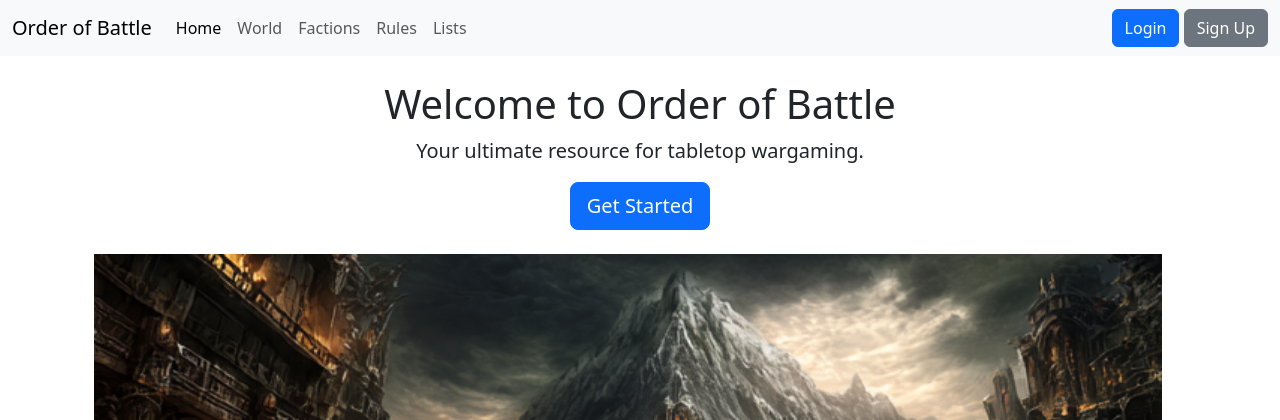
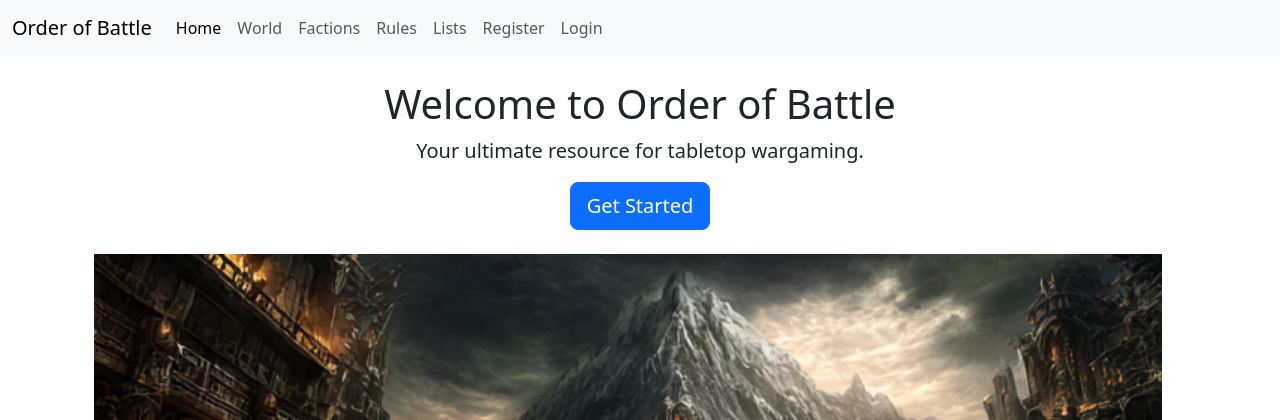
Before and after one commit to Jcasa08/Order-of-Battle, a Django app: page / in a window 1280 px wide. Shown: the top 420 px of the page. Run offline with Django 5.2, Linux system fonts and the light colour scheme; some libraries are stand-ins or nearby versions.

Commit message:
add aria labels to base.html and added login/logout functionality

```diff
--- a/templates/base.html
+++ b/templates/base.html
@@ -1,5 +1,8 @@
 {% load static %}
 {% url 'home' as home_url %}
+{% url 'world' as world_url %}
+{% url 'factions' as factions_url %}
+{% url 'armylist_list' as armylist_list_url %}
 
 <!DOCTYPE html>
 <html lang="en">
@@ -16,36 +19,45 @@
 <body>
     <header>
         <!-- Navbar -->
-        <nav class="navbar navbar-expand-lg bg-body-tertiary">
+        <nav class="navbar navbar-expand-lg bg-body-tertiary" aria-label="Main navigation">
             <div class="container-fluid">
                 <a class="navbar-brand" href="{% url 'home' %}">Order of Battle</a>
                 <button class="navbar-toggler" type="button" data-bs-toggle="collapse" data-bs-target="#navbarSupportedContent" aria-controls="navbarSupportedContent" aria-expanded="false" aria-label="Toggle navigation">
-                <span class="navbar-toggler-icon"></span>
+                    <span class="navbar-toggler-icon"></span>
                 </button>
                 <div class="collapse navbar-collapse" id="navbarSupportedContent">
                     <ul class="navbar-nav me-auto mb-2 mb-lg-0">
                         <li class="nav-item">
-                            <a class="nav-link active" aria-current="page" href="{% url 'home' %}">Home</a>
+                            <a class="nav-link {% if request.path == home_url %}active{% endif %}" {% if request.path == home_url %}aria-current="page"{% endif %} href="{% url 'home' %}">Home</a>
                         </li>
                         <li class="nav-item">
-                            <a class="nav-link" href="{% url 'world' %}">World</a>
+                            <a class="nav-link {% if request.path == world_url %}active{% endif %}" {% if request.path == world_url %}aria-current="page"{% endif %} href="{% url 'world' %}">World</a>
                         </li>
                         <li class="nav-item">
-                            <a class="nav-link" href="{% url 'factions' %}">Factions</a>
+                            <a class="nav-link {% if request.path == factions_url %}active{% endif %}" {% if request.path == factions_url %}aria-current="page"{% endif %} href="{% url 'factions' %}">Factions</a>
                         </li>
                         <li class="nav-item">
                             <a class="nav-link" href="#">Rules</a>
                         </li>
                         <li class="nav-item">
-                            <a class="nav-link" href="{% url 'armylist_list' %}">Lists</a>
+                            <a class="nav-link {% if request.path == armylist_list_url %}active{% endif %}" {% if request.path == armylist_list_url %}aria-current="page"{% endif %} href="{% url 'armylist_list' %}">Lists</a>
                         </li>
+                        {% if user.is_authenticated %}
+                        <li class="nav-item">
+                            <a class="nav-link" href="{% url 'account_logout' %}">Logout</a>
+                        </li>
+                        {% else %}
+                        <li class="nav-item">
+                            <a class="nav-link" href="{% url 'account_signup' %}">Register</a>
+                        </li>
+                        <li class="nav-item">
+                            <a class="nav-link" href="{% url 'account_login' %}">Login</a>
+                        </li>
+                        {% endif %}
                     </ul>
                 </div>
-                <div>
-                    <a class='btn btn-primary' href='#'>Login</a>
-                    <a class='btn btn-secondary' href='#'>Sign Up</a>
             </div>
-            </nav>
+        </nav>
 
     </header>
     <!-- Main Content -->
@@ -54,10 +66,11 @@
         {% endblock content %}
     </main>
 
-    <footer class="bg-light text-center text-lg-start mt-4">
+    <footer class="bg-light text-center text-lg-start mt-4" role="contentinfo" aria-label="Site footer">
         <div class="text-center p-3">
             © 2026 Order of Battle
         </div>
+    </footer>
 
 </body>
 </html>
```
